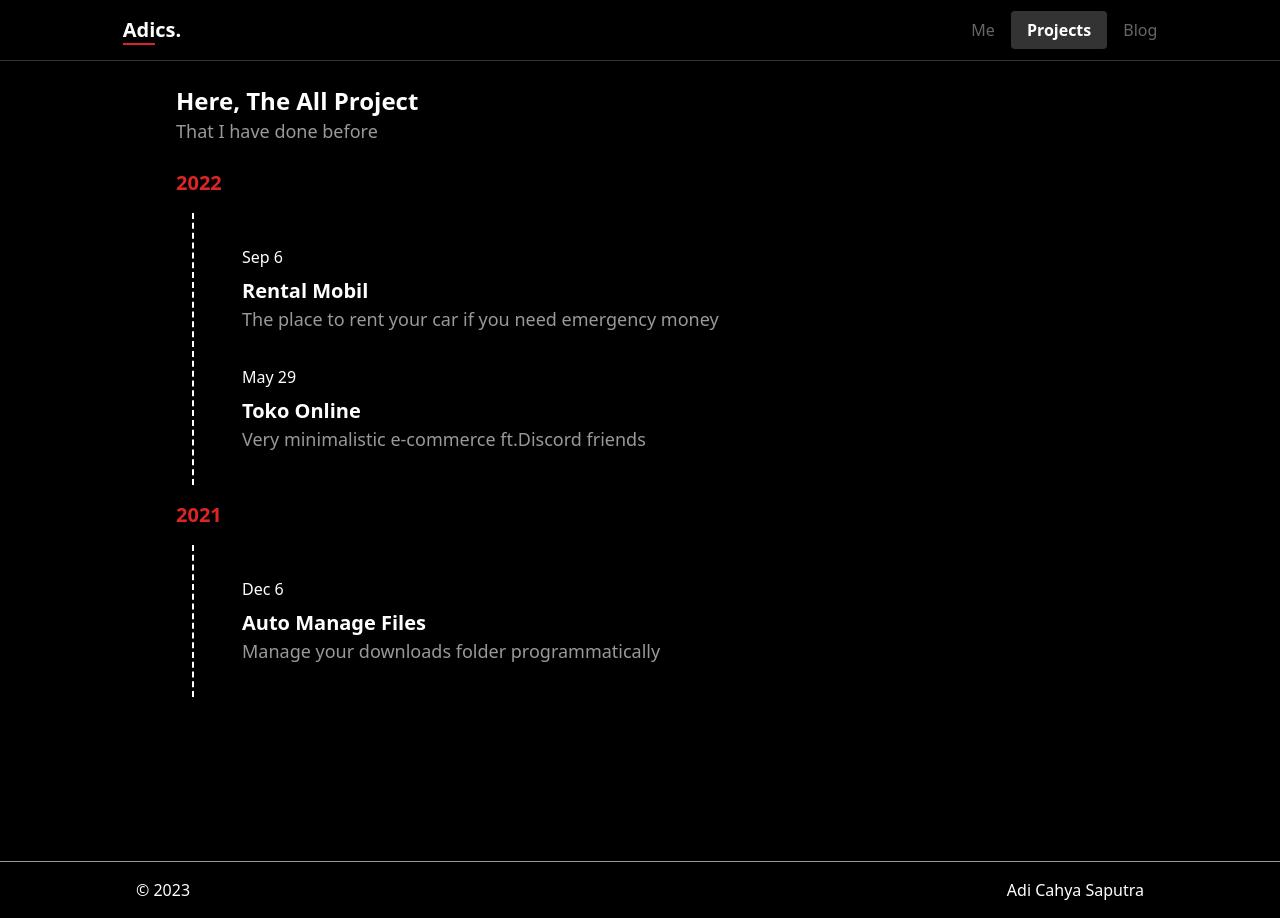
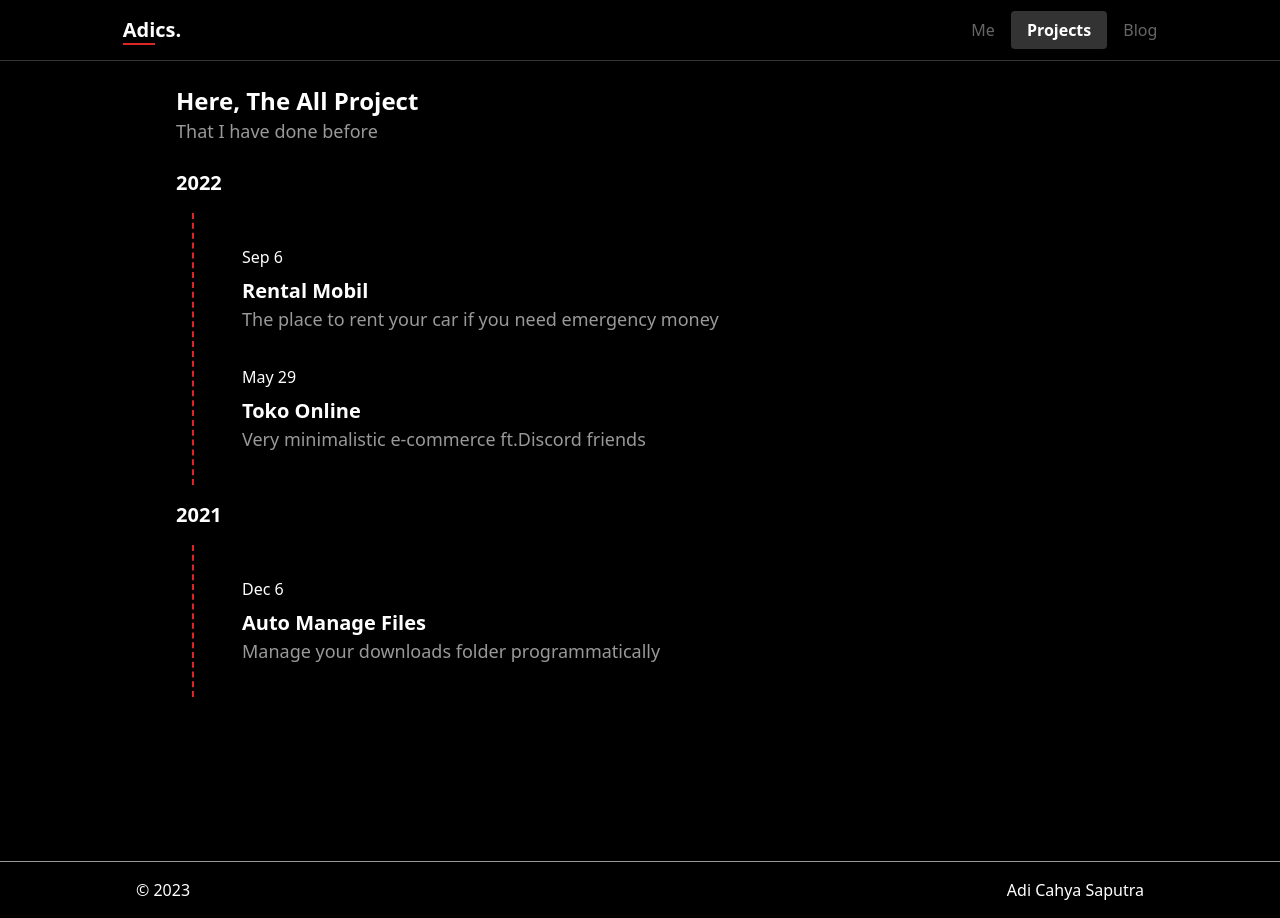
Before and after one commit to AdiCahyaSaputra/personal-website, a Next.js app: page /projects in a window 1280 px wide. Built offline with nearby package versions, Linux system fonts and the light colour scheme.

Commit message:
style: red border

```diff
--- a/pages/projects/[name].tsx
+++ b/pages/projects/[name].tsx
@@ -57,7 +57,7 @@ const ProjectDetail: NextPage<Props> = ({ currentArticle }) => {
 
             <BackButton link='/projects' />
 
-            <div className="py-6 selection:text-black selection:bg-white border-b-2 border-white border-dashed">
+            <div className="py-6 selection:text-black selection:bg-white border-b-2 border-red-600 border-dashed">
               <h1 className="text-2xl font-bold">Detail Of : {currentArticle.title} (Project)</h1>
               <p className="text-lg mt-1">
                 Status - <span className={status({ intent: currentArticle.status === "Done" ? "done" : "onProgress" })}>{currentArticle.status}</span>
--- a/pages/projects/index.tsx
+++ b/pages/projects/index.tsx
@@ -54,8 +54,8 @@ const Projects: NextPage<Props> = ({ data, years }) => {
             {years.map((year, index) => (
               <div key={index}>
 
-                <h3 className="text-xl text-red-600 font-bold selection:text-black selection:bg-white">{year}</h3>
-                <div className="py-4 px-8 border-l-2 border-dashed ml-4 border-white my-4">
+                <h3 className="text-xl text-white font-bold selection:text-black selection:bg-white">{year}</h3>
+                <div className="py-4 px-8 border-l-2 border-dashed ml-4 border-red-600 my-4">
                   {data.filter(article => article.year === year).map((article, index) => (
                     <Article {...article} key={index} />
                   ))}
```
